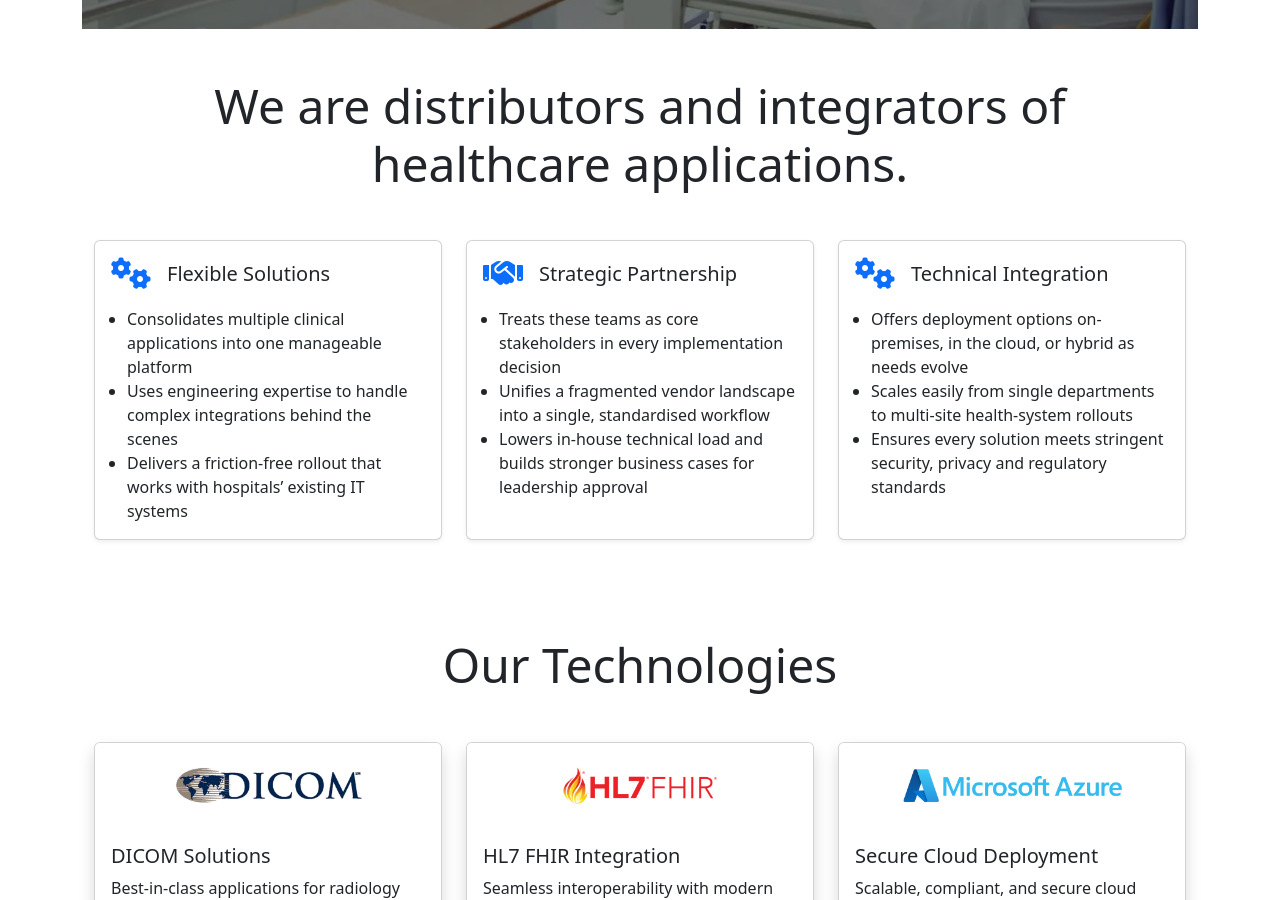
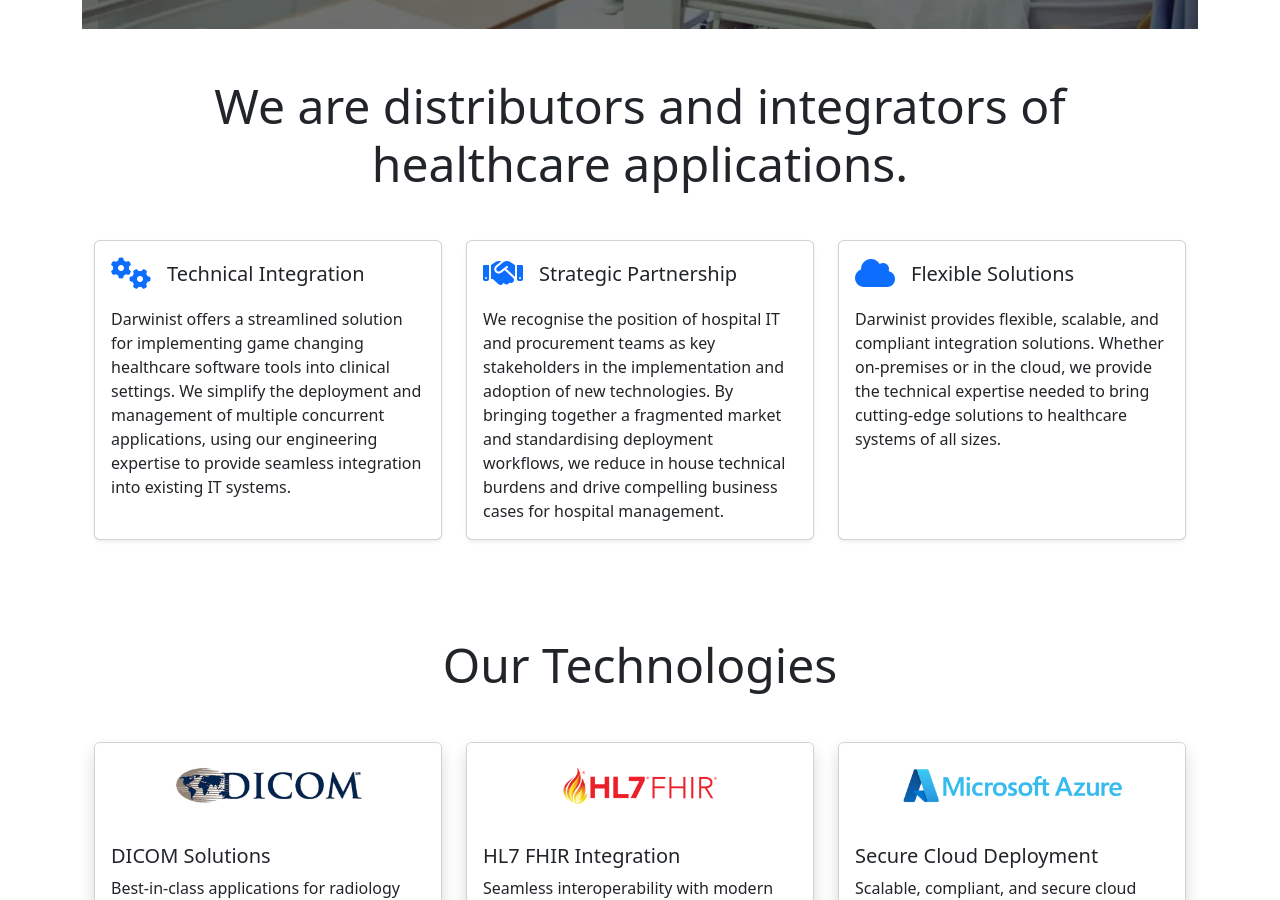
Before and after one commit to darwinist-io/darwinist-io.github.io, a Jekyll site: the page built from index.markdown, in a window 1280 px wide and 900 px high, scrolled down 593 px. Built offline with Jekyll 4.4.1, drawn with Linux system fonts in a browser that asks for light colours.

Commit message:
Revert "about us to bullet! bullet!"
This reverts commit 0ae454777133c7f68a7ba65d9ac7a58835eac387.

```diff
--- a/_layouts/cover.html
+++ b/_layouts/cover.html
@@ -25,21 +25,17 @@ layout: default
                 <h2 class="mb-5 text-center display-5">{{ page.about_title }}</h2>
 
                 <div class="row g-4">
-                    {% for section in page.about_bullets %}
+                    {% for item in page.about_items %}
                     <div class="col-md-4">
                         <div class="card h-100 shadow-sm">
                             <div class="card-body">
                                 <div class="d-flex align-items-center mb-3">
                                     <div class="flex-shrink-0 me-3">
-                                        <i class="{{ section.icon }} text-primary" style="font-size: 2rem;"></i>
+                                        <i class="{{ item.icon }} text-primary" style="font-size: 2rem;"></i>
                                     </div>
-                                    <h5 class="card-title mb-0">{{ section.section }}</h5>
+                                    <h5 class="card-title mb-0">{{ item.title }}</h5>
                                 </div>
-                                <ul class="card-text ps-3">
-                                    {% for bullet in section.bullets %}
-                                    <li>{{ bullet }}</li>
-                                    {% endfor %}
-                                </ul>
+                                <p class="card-text">{{ item.text }}</p>
                             </div>
                         </div>
                     </div>
--- a/index.markdown
+++ b/index.markdown
@@ -42,27 +42,6 @@ about_items:
   - icon: "fas fa-cloud"
     title: "Flexible Solutions"
     text: "Darwinist provides flexible, scalable, and compliant integration solutions. Whether on-premises or in the cloud, we provide the technical expertise needed to bring cutting-edge solutions to healthcare systems of all sizes."
-about_bullets:
-  - section: "Flexible Solutions"
-    icon: "fas fa-cogs"
-    bullets:
-      - "Consolidates multiple clinical applications into one manageable platform"
-      - "Uses engineering expertise to handle complex integrations behind the scenes"
-      - "Delivers a friction-free rollout that works with hospitals’ existing IT systems"
-
-  - section: "Strategic Partnership"
-    icon: "fas fa-handshake"
-    bullets:
-      - "Treats these teams as core stakeholders in every implementation decision"
-      - "Unifies a fragmented vendor landscape into a single, standardised workflow"
-      - "Lowers in-house technical load and builds stronger business cases for leadership approval"
-
-  - section: "Technical Integration"
-    icon: "fas fa-cogs"
-    bullets:
-      - "Offers deployment options on-premises, in the cloud, or hybrid as needs evolve"
-      - "Scales easily from single departments to multi-site health-system rollouts"
-      - "Ensures every solution meets stringent security, privacy and regulatory standards"
 gallery:
   - /assets/bolton-mri-scanner.jpg
   - /assets/radiographer-buckinghamshire.jpg
```
